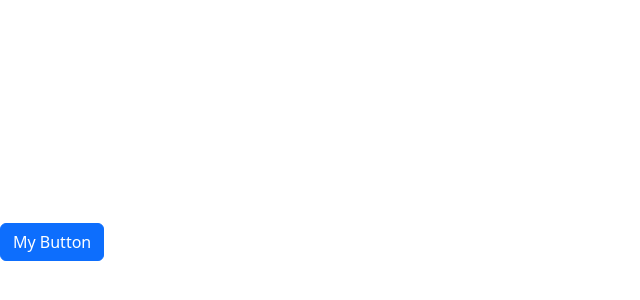
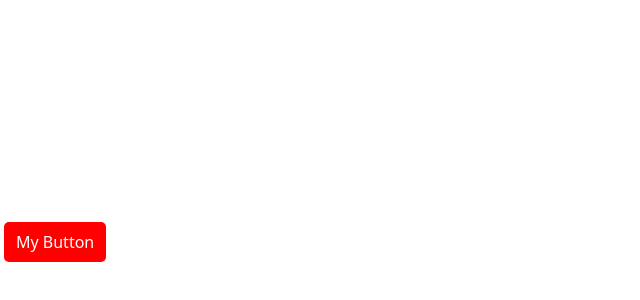
Before and after one commit to mayankgupta804/react-app, a React (Vite) app: page / in a window 1280 px wide. Shown: the part 158-458 px from the top of the page, without its empty margins (0-640 px from the left). Built offline with nearby package versions, Linux system fonts and the light colour scheme; the HTML template or start-up script is replaced by a standard one.

Commit message:
Style button using css modules, not bootstrap

```diff
--- a/src/App.tsx
+++ b/src/App.tsx
@@ -1,17 +1,10 @@
-import Alert from "./components/Alert";
 import Button from "./components/Button";
-import { useState } from "react";
 
 function App() {
-  const [alertVisible, setAlertVisibility] = useState(false);
-
   return (
-    <>
-      {alertVisible && (
-        <Alert onClose={() => setAlertVisibility(false)}>My Alert</Alert>
-      )}
-      <Button onClick={() => setAlertVisibility(true)}>My Button</Button>
-    </>
+    <Button color="danger" onClick={() => console.log("I was clicked")}>
+      My Button
+    </Button>
   );
 }
 
--- a/src/components/Alert.tsx
+++ /dev/null
@@ -1,23 +0,0 @@
-import { ReactNode } from "react";
-
-interface Props {
-  children: ReactNode;
-  onClose: () => void;
-}
-
-const Alert = (props: Props) => {
-  return (
-    <div className="alert alert-primary alert-dismissible" role="alert">
-      {props.children}
-      <button
-        type="button"
-        className="btn-close"
-        data-bs-dismiss="alert"
-        aria-label="Close"
-        onClick={props.onClose}
-      ></button>
-    </div>
-  );
-};
-
-export default Alert;
--- a/src/components/Button.tsx
+++ /dev/null
@@ -1,17 +0,0 @@
-import { ReactNode } from "react";
-
-interface Props {
-  children: ReactNode;
-  onClick: () => void;
-  color?: "primary" | "secondary" | "warning" | "danger";
-}
-
-const Button = ({ children, onClick, color = "primary" }: Props) => {
-  return (
-    <button type="button" className={"btn btn-" + color} onClick={onClick}>
-      {children}
-    </button>
-  );
-};
-
-export default Button;
--- /dev/null
+++ b/src/components/Button/Button.module.css
@@ -0,0 +1,17 @@
+.button {
+    padding: 8px 12px;
+    border: 0vmax;
+    margin: 4px;
+    border-radius: 5px;
+    border: 0;
+}
+
+.btn-primary {
+    background: aqua;
+    color: white;
+}
+
+.btn-danger {
+    background: red;
+    color: white;
+}
--- /dev/null
+++ b/src/components/Button/Button.tsx
@@ -0,0 +1,22 @@
+import { ReactNode } from "react";
+import styles from "./Button.module.css";
+
+interface Props {
+  onClick: () => void;
+  color?: "primary" | "secondary" | "danger";
+  children: ReactNode;
+}
+
+const Button = ({ children, onClick, color = "primary" }: Props) => {
+  return (
+    <button
+      type="button"
+      className={[styles.button, styles["btn-" + color]].join(" ")}
+      onClick={onClick}
+    >
+      {children}
+    </button>
+  );
+};
+
+export default Button;
--- /dev/null
+++ b/src/components/Button/index.ts
@@ -0,0 +1,3 @@
+import Button from "./Button";
+
+export default Button;
```
Also changed, not shown: src/components/ListGroup.tsx (deleted, +0 -38 lines).
